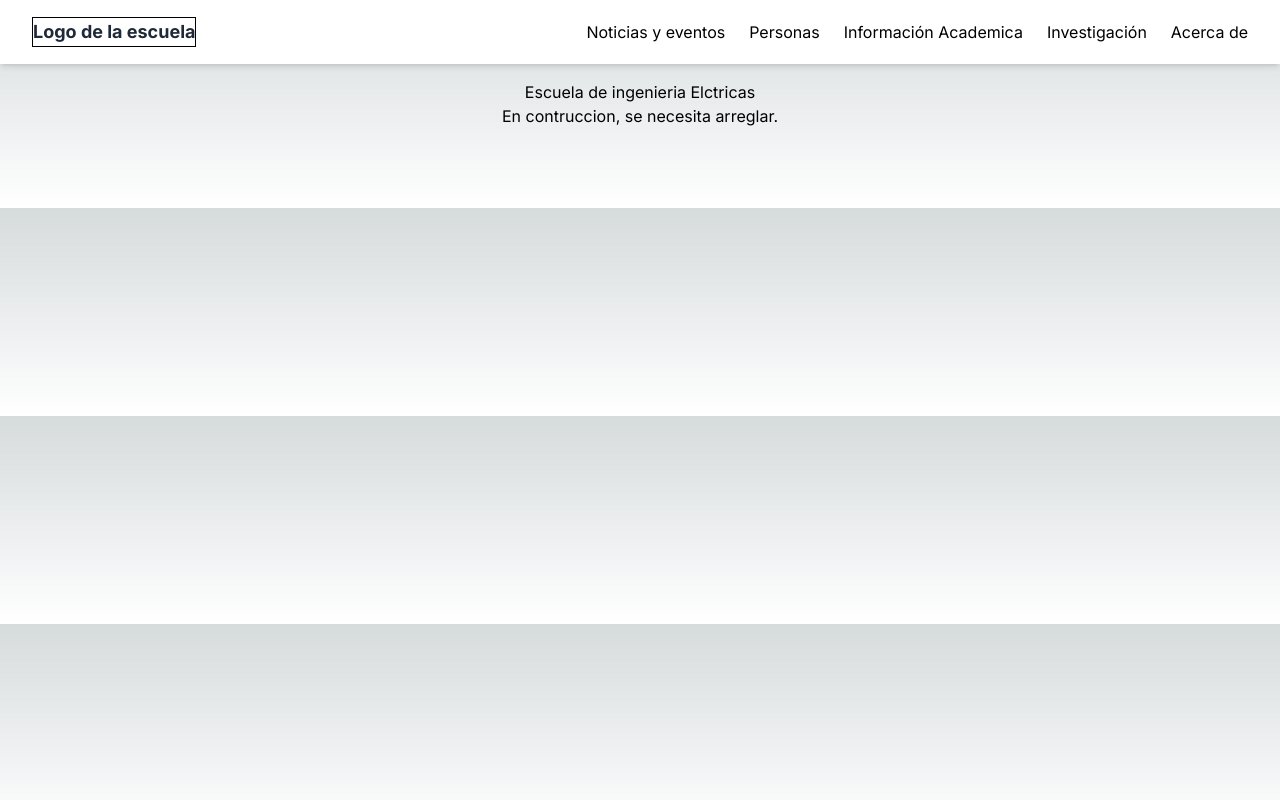
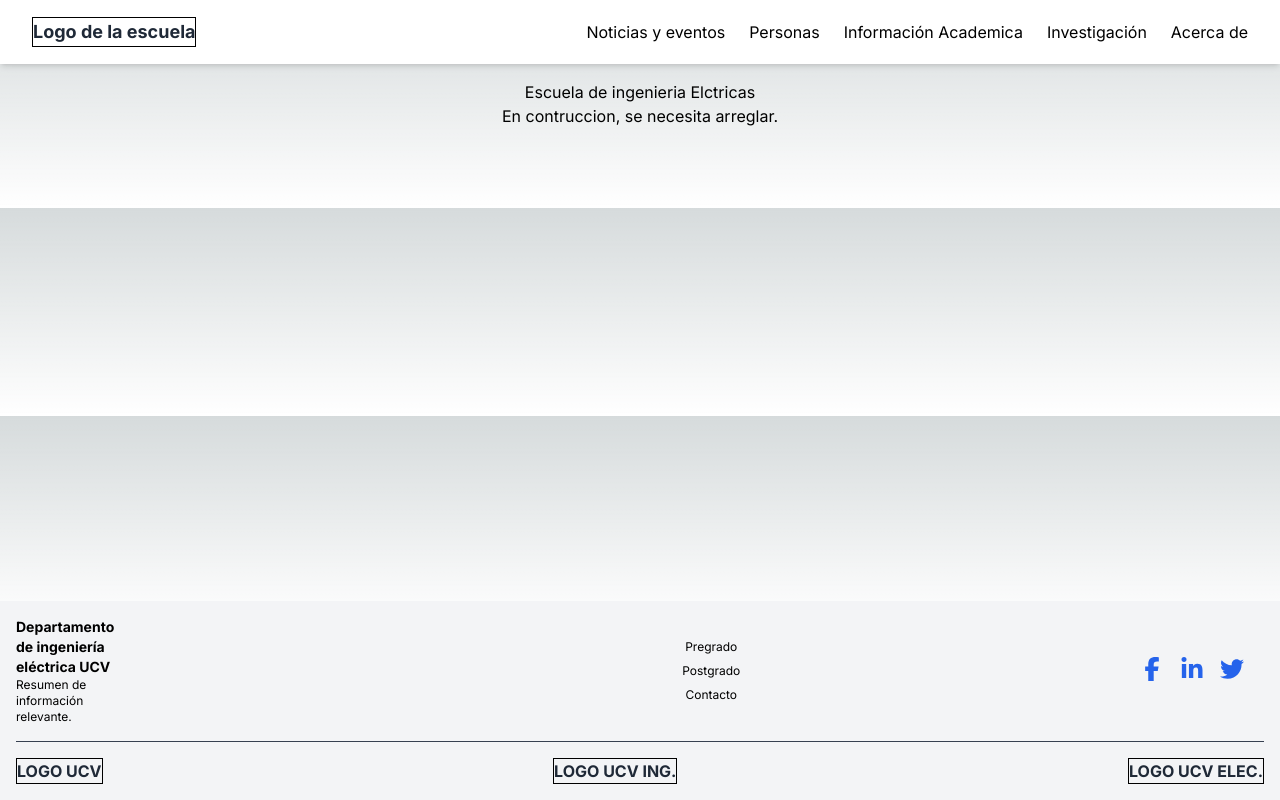
Before and after one commit to LideEieUcv/eie-frontend, a Next.js app: page / in a window 1280 px wide. Built offline with nearby package versions, Linux system fonts and the light colour scheme.

Commit message:
Feat: Fix the space between rows

```diff
--- a/app/acerca-de/page.tsx
+++ b/app/acerca-de/page.tsx
@@ -1,11 +1,13 @@
 import React from 'react';
 import Navbar from '@/app/components/navbar';
+import Footer from '@/app/components/footer';
 
 const Index = () => {
   return (
     <div className="container mx-auto py-20">
       <Navbar />
       <h1><center>Acerca de...</center></h1>
+      <Footer />
     </div>
   );
 };
--- a/app/components/footer.tsx
+++ b/app/components/footer.tsx
@@ -20,17 +20,18 @@ const Footer: React.FC<FooterProps> = ({}) => {
     return (
         <footer className="bg-gray-100 text-black p-4 flex flex-col justify-center items-center w-full bottom-0 fixed">
             {/* Seccion 1: Links */}
+
             <div className="flex flex-row justify-between items-center w-full">
                 <div className="flex flex-col items-start">
-                <h3 className="text-sm font-bold">Departamento de ingenieria electrica UCV</h3>
+                    <h3 className="text-sm font-bold">Departamento de ingeniería eléctrica UCV</h3>
                     <p className="text-xs">Resumen de información relevante.</p>
                 </div>
-            <div className="flex flex-col items-center gap-2">
-                <a href="#" className="text-xs hover:text-gray-300">Pregado</a>
+                <div className="flex flex-col items-center gap-2" style={{ marginLeft: '550px' }}>
+                    <a href="#" className="text-xs hover:text-gray-300">Pregrado</a>
                     <a href="#" className="text-xs hover:text-gray-300">Postgrado</a>
                     <a href="#" className="text-xs hover:text-gray-300">Contacto</a>
                 </div>
-            <div className="flex flex-row gap-4 items-center justify-center w-full">
+                <div className="flex flex-row gap-4 items-center justify-end w-full mr-5">
                     <a href="#" className="text-blue-600 hover:text-blue-800">
                         <FontAwesomeIcon icon={faFacebookF} className="w-6 h-6" />
                     </a>
--- a/app/informacion-academica/page.tsx
+++ b/app/informacion-academica/page.tsx
@@ -1,11 +1,13 @@
 import React from 'react';
 import Navbar from '@/app/components/navbar';
+import Footer from '@/app/components/footer';
 
 const Index = () => {
   return (
     <div className="container mx-auto py-20">
       <Navbar />
       <h1><center>Informacion Academica</center></h1>
+      <Footer />
     </div>
   );
 };
--- a/app/investigacion/page.tsx
+++ b/app/investigacion/page.tsx
@@ -1,11 +1,13 @@
 import React from 'react';
 import Navbar from '@/app/components/navbar';
+import Footer from '@/app/components/footer';
 
 const Index = () => {
   return (
     <div className="container mx-auto py-20">
       <Navbar />
       <h1><center>Investigacion</center></h1>
+      <Footer />
     </div>
   );
 };
--- a/app/page.tsx
+++ b/app/page.tsx
@@ -1,5 +1,6 @@
 import React from 'react';
 import Navbar from '@/app/components/navbar';
+import Footer from '@/app/components/footer';
 
 const Index = () => {
   return (
@@ -7,6 +8,7 @@ const Index = () => {
       <Navbar />
       <h1><center>Escuela de ingenieria Elctricas</center></h1>
       <p><center> En contruccion, se necesita arreglar.</center></p>
+      <Footer />
     </div>
   );
 };
--- a/app/personas/page.tsx
+++ b/app/personas/page.tsx
@@ -1,11 +1,13 @@
 import React from 'react';
 import Navbar from '@/app/components/navbar';
+import Footer from '@/app/components/footer';
 
 const Index = () => {
   return (
     <div className="container mx-auto py-20">
       <Navbar />
       <h1><center>Personas</center></h1>
+      <Footer />
     </div>
   );
 };
```
Lines whose indentation alone changed are shown as unchanged.
